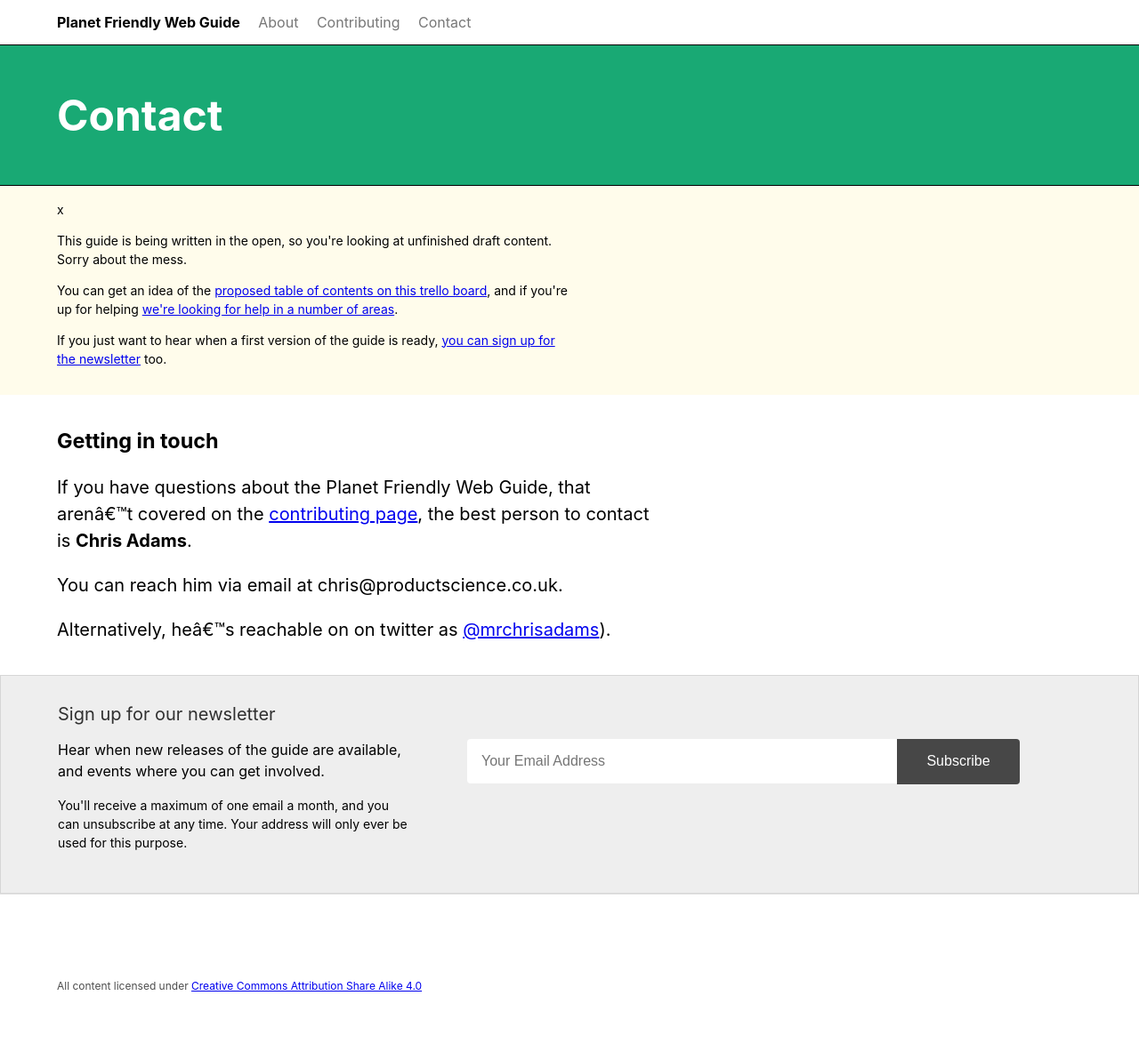
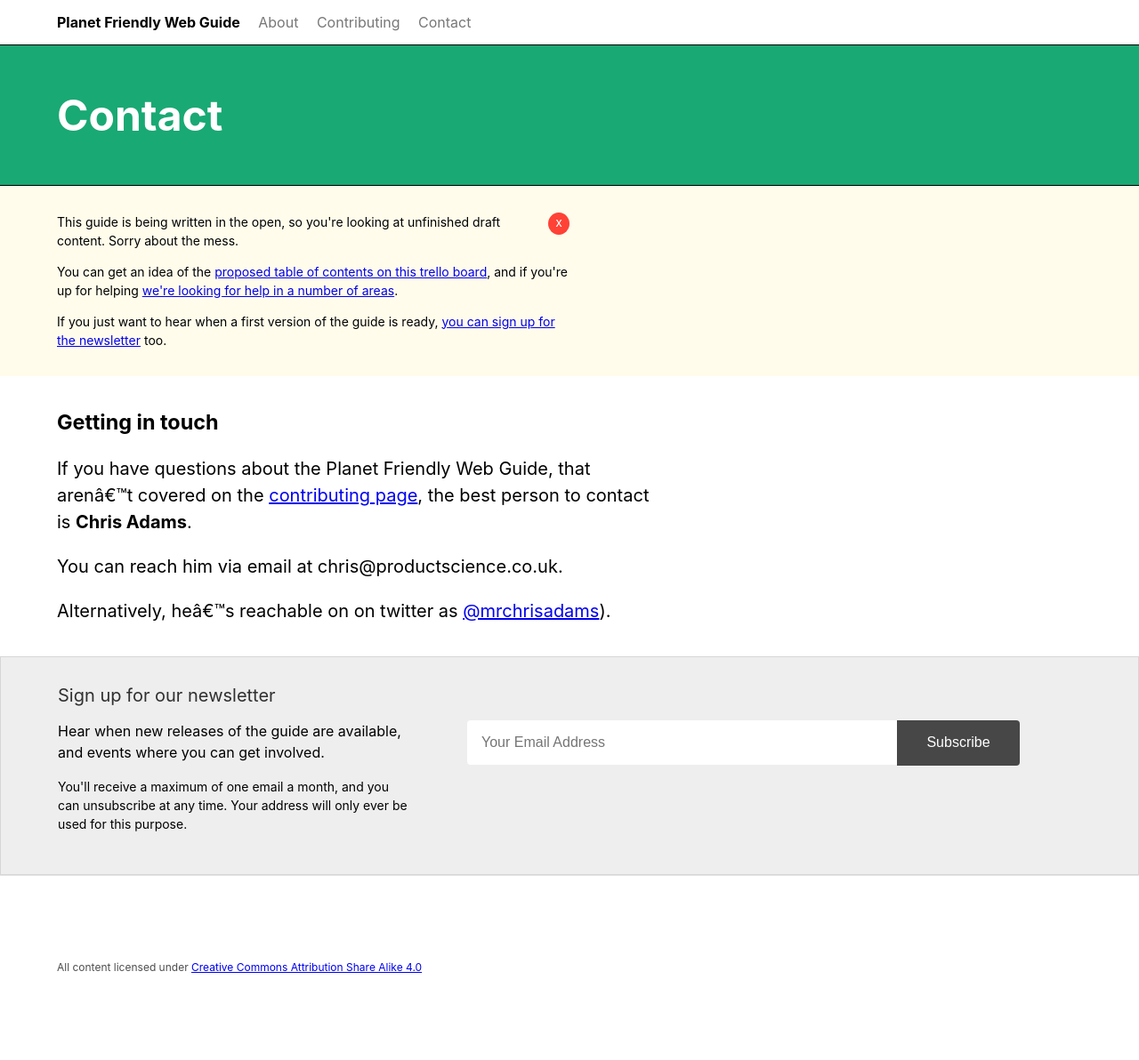
Before and after one commit to productscience/planet-friendly-web, a Jekyll site: the page built from content/contact.md, in a window 1280 px wide. Shown: the whole page at 89% size. Built offline with Jekyll 4.4.1, drawn with Linux system fonts in a browser that asks for light colours; after the commit the page ends 1171 px from its top, so only the background shows below that.

Commit message:
Add soem tachyon styles to make it prettier

```diff
--- a/_includes/sorry-its-not-done-yet.html
+++ b/_includes/sorry-its-not-done-yet.html
@@ -1,6 +1,6 @@
 <div class="not-done-yet pa2 bg-washed-yellow f4 pa3 ph5-ns f6">
   <div class="w-50 lh-copy">
-    <span class='dismiss' role='dismiss-banner'>x</span>
+    <span class='dismiss fr bg-red hover-bg-light-red pointer white br-100 pl2 pr2 pt0 pb1 tc' role='dismiss-banner'>x</span>
     <p>This guide is being written in the open, so you're looking at unfinished
        draft content. Sorry about the mess.</p>
     <p>You can get an idea of the <a href="https://trello.com/b/I3co3nYM/planet-friendly-web-guide-board">proposed table of contents on this trello board</a>, and if you're up for helping <a href="https://www.planetfriendlyweb.org/contributing/">we're looking for help in a number of areas</a>.</p>
```
